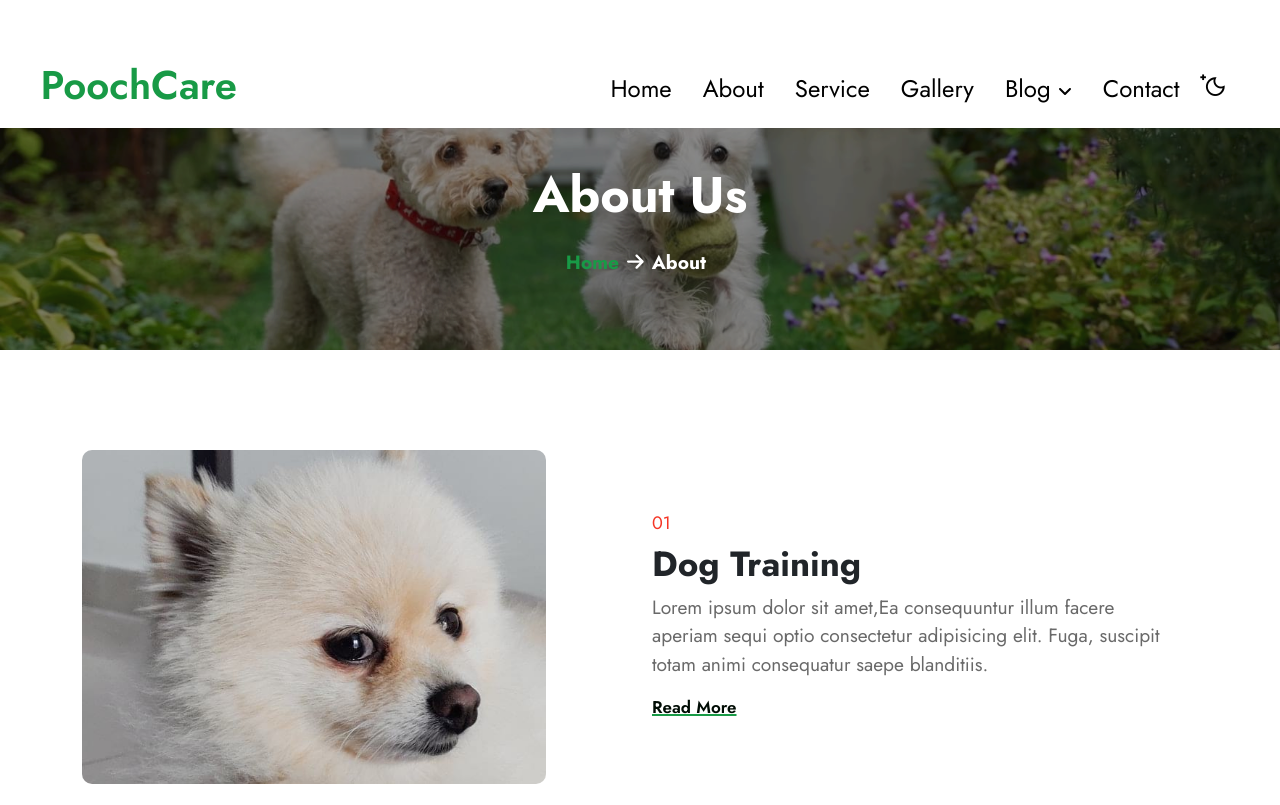
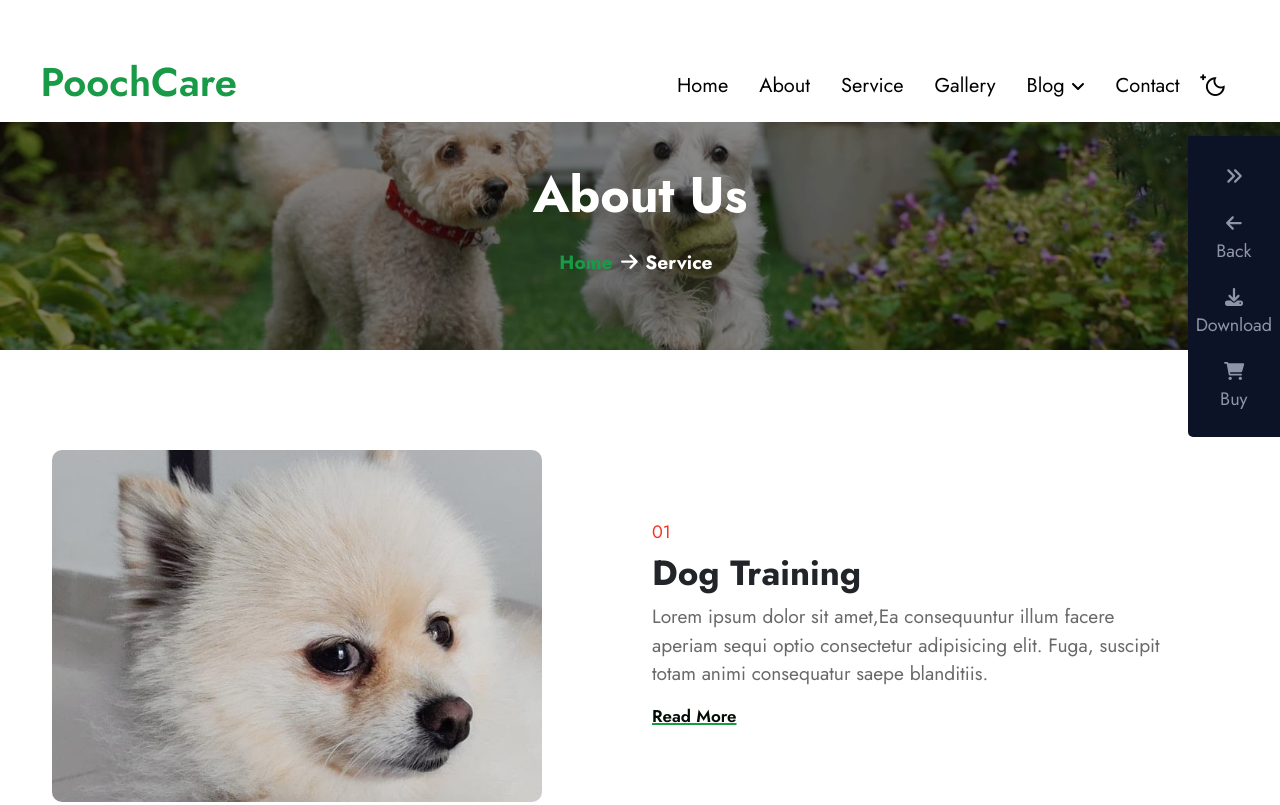
Before and after one commit to duongtonkhanh/PoochCare, a plain HTML site: page pages/service.html in a window 1280 px wide. Shown: the top 805 px of the page. Drawn offline with nearby package versions, Linux system fonts and the light colour scheme.

Commit message:
nav right

```diff
--- a/pages/service.html
+++ b/pages/service.html
@@ -16,6 +16,8 @@
     <link rel="stylesheet" href="../css/header.min.css">
     <link rel="stylesheet" href="../css/slider.min.css">
     <link rel="stylesheet" href="../css/footer.min.css">
+    <link rel="stylesheet" href="../css/navright.min.css">
+
 
     <!-- Font size -->
     <link rel="preconnect" href="https://fonts.googleapis.com">
@@ -38,6 +40,33 @@
 </head>
 
 <body>
+    <div class="navright">
+        <ul style="list-style: none;">
+            <li>
+                <a href="#" class="circle" style="z-index: 999;">
+                    <i class="fa fa-angle-double-right"></i>
+                </a>
+            </li>
+            <li>
+                <a href="#">
+                    <i class="fa fa-arrow-left"></i>
+                    <p>Back</p>
+                </a>
+            </li>
+            <li>
+                <a href="#">
+                    <i class="fa fa-download"></i>
+                    <p>Download</p>
+                </a>
+            </li>
+            <li>
+                <a href="#">
+                    <i class="fa fa-shopping-cart"></i>
+                    <p>Buy</p>
+                </a>
+            </li>
+        </ul>
+    </div>
     <header>
         <div class="container-head">
             <h1>PoochCare</h1>
@@ -106,7 +135,7 @@
                     <div class="arrow">
                         <i class="fa-solid fa-arrow-right"></i>
                     </div>
-                    <p class="hometo-2">About</p>
+                    <p class="hometo-2">Service</p>
                 </div>
             </div>
         </div>
--- a/until/scss/header.scss
+++ b/until/scss/header.scss
@@ -47,8 +47,37 @@ $text-menu-color: #1f9d4b;
 /*
     Header
 */
-body{
+body {
     background-color: #fff;
+}
+
+.container {
+    max-width: 1200px;
+    margin: 0 auto;
+}
+
+.navright{
+    background-color: #0d1326;
+    border-radius: 0 0 0 5px;
+    right: 0;
+    top: 17%;
+    position: fixed;
+
+    ul{
+        margin: 0;
+        padding: 8px;
+        li{
+            text-align: center;
+            margin-top: 20px;
+            margin-bottom: 10px;
+            cursor: pointer;
+            a{
+                text-decoration: none;
+                color:#8f95a8;
+                font-size: 18px;
+            }
+        }
+    }
 }
 
 header {
@@ -56,7 +85,8 @@ header {
     width: 100%;
     top: 50px;
     background-color: #fff;
-    z-index: 100;
+    z-index: 200;
+
     .container-head {
         max-width: 1199px;
         margin: 5px auto;
@@ -74,15 +104,19 @@ header {
             .container-fluid {
                 .navbar-collapse {
                     .nav-link {
-                        @include menu-item(2px , 5px)
+                        font-size: 20px !important;
+                        @include menu-item(2px, 5px);
+                    }
 
-                    }
-                    .dropdown{
-                        .down-item{
-                            @include menu-item(1px , -2px)
+                    .dropdown {
+
+                        .down-item {
+                            font-size: 20px !important;
+                            @include menu-item(1px, -2px)
                         }
                     }
-                    #btn-mode{
+
+                    #btn-mode {
                         @include btn-mode();
 
                     }
--- /dev/null
+++ b/until/scss/navright.scss
@@ -0,0 +1,24 @@
+.navright{
+    background-color: #0d1326;
+    border-radius: 0 0 0 5px;
+    right: 0;
+    top: 17%;
+    position: fixed;
+    z-index: 200;
+
+    ul{
+        margin: 0;
+        padding: 8px;
+        li{
+            text-align: center;
+            margin-top: 20px;
+            margin-bottom: 10px;
+            cursor: pointer;
+            a{
+                text-decoration: none;
+                color:#8f95a8;
+                font-size: 18px;
+            }
+        }
+    }
+}
```
Also changed, not shown: pages/about.html (+28 -0 lines), pages/blog.html (+29 -1 lines), pages/contact.html (+29 -1 lines), pages/gallery.html (+29 -1 lines), css/about.css, css/about.min.css, css/contact.css, css/contact.min.css, css/header.css, css/header.min.css, css/index.css, css/index.min.css, css/navright.css (added), css/navright.min.css (added), 2 more files.
